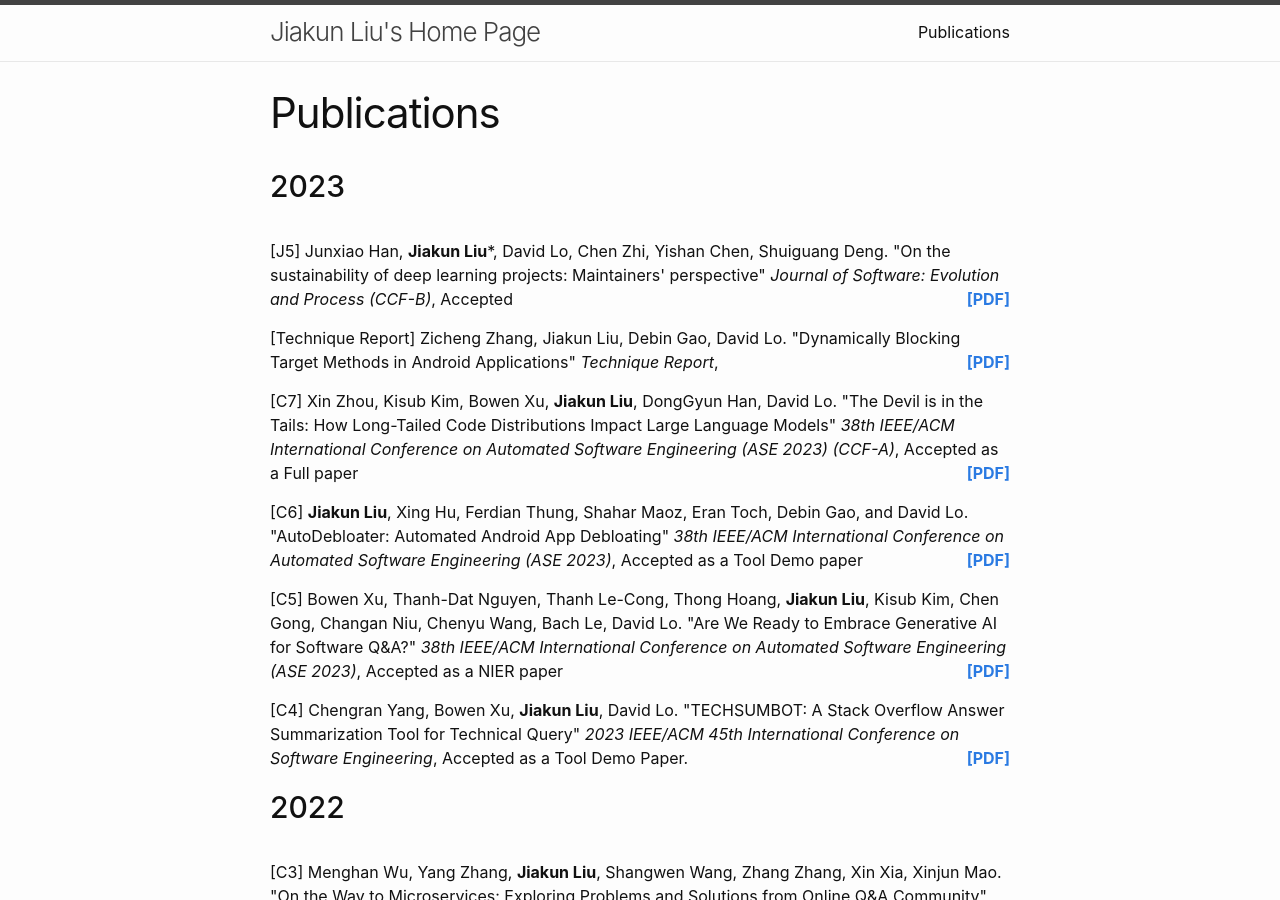
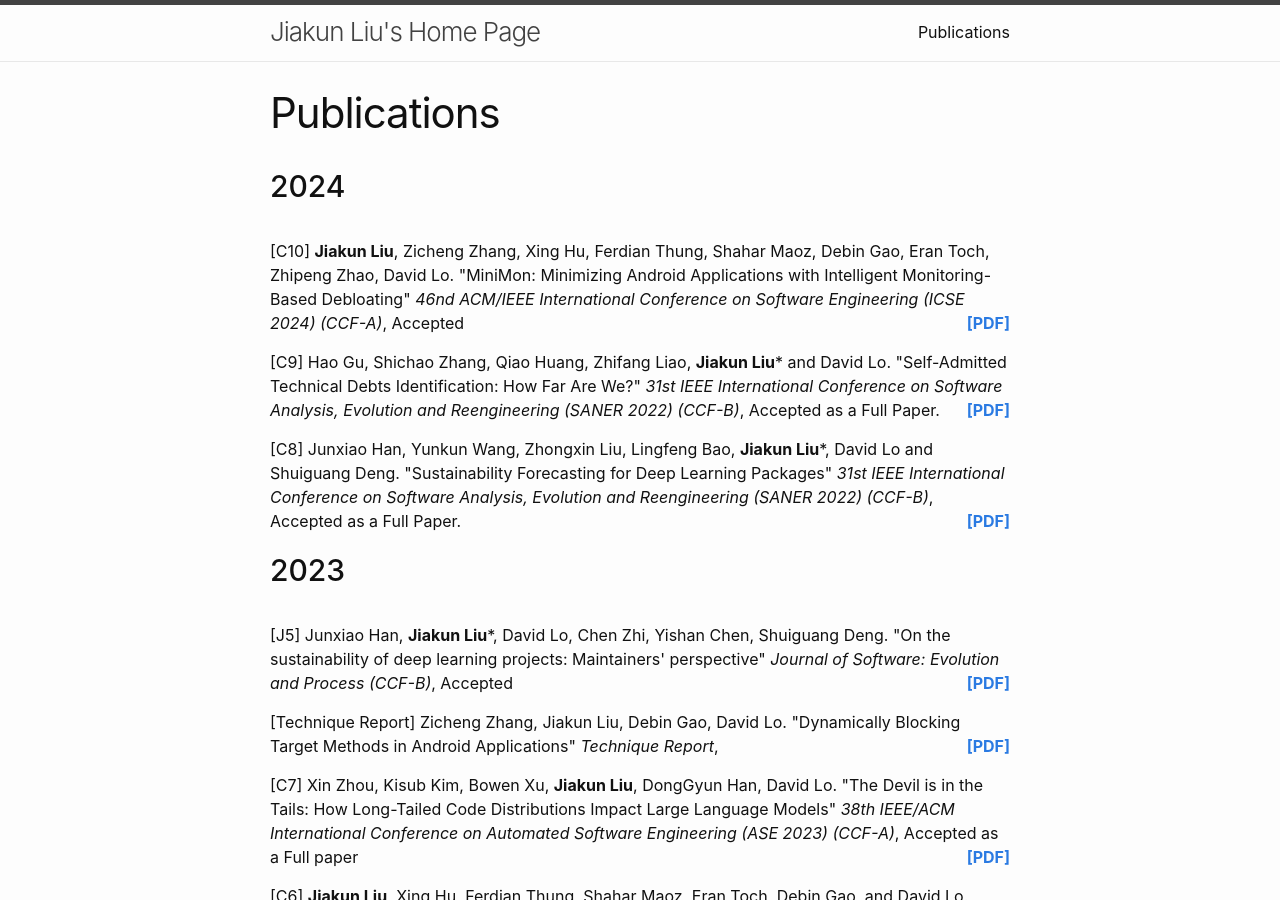
Before and after one commit to jiakun-liu/jiakun-liu.github.io, a Jekyll site: the page built from papers.md, in a window 1280 px wide and 900 px high. Built offline with Jekyll 4.4.1, drawn with Linux system fonts in a browser that asks for light colours.

Commit message:
fix typo

```diff
--- a/_data/papers.json
+++ b/_data/papers.json
@@ -1,5 +1,5 @@
 {
-    "2023": [
+    "2024": [
         {
             "idx": "C10",
             "title": "MiniMon: Minimizing Android Applications with Intelligent Monitoring-Based Debloating",
```
